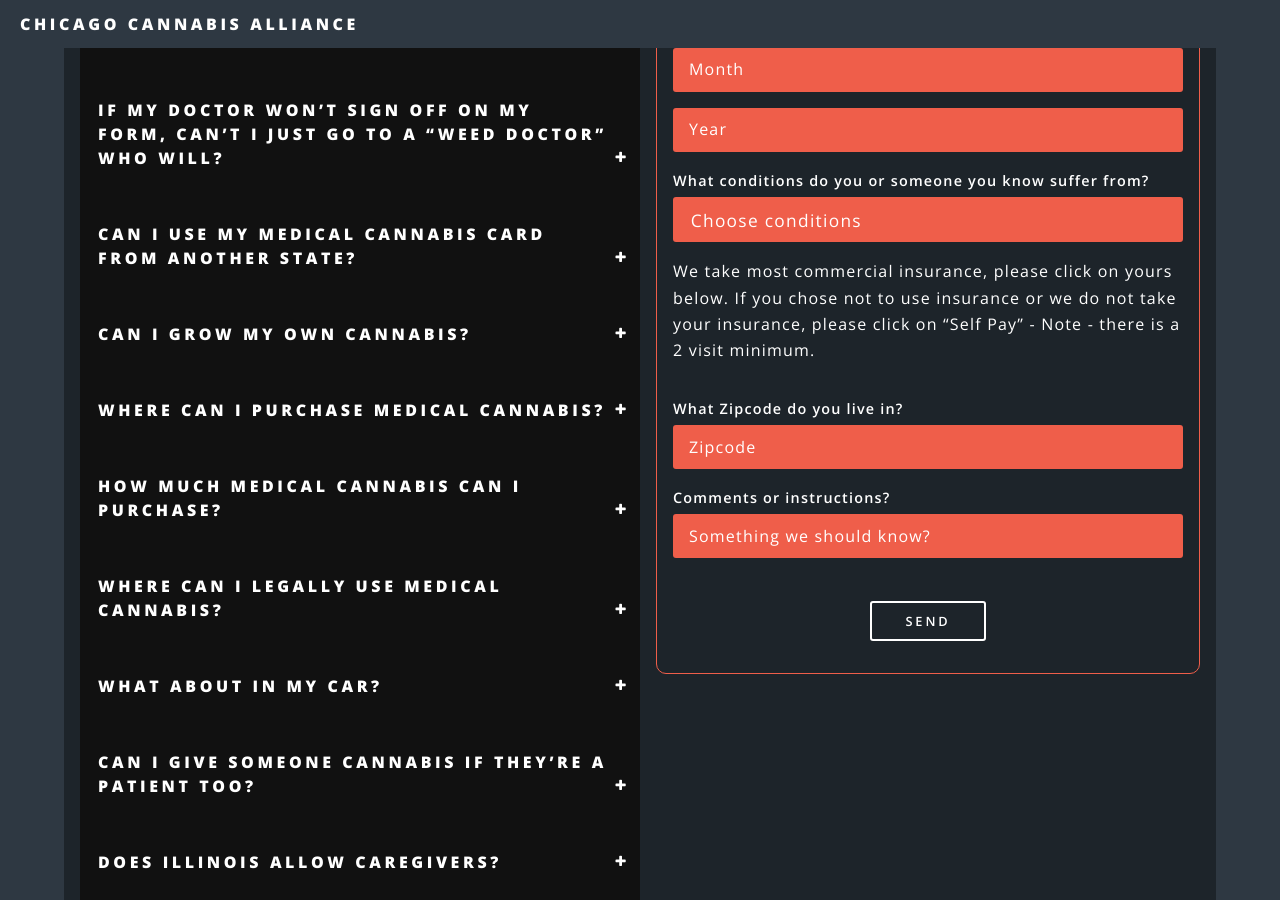
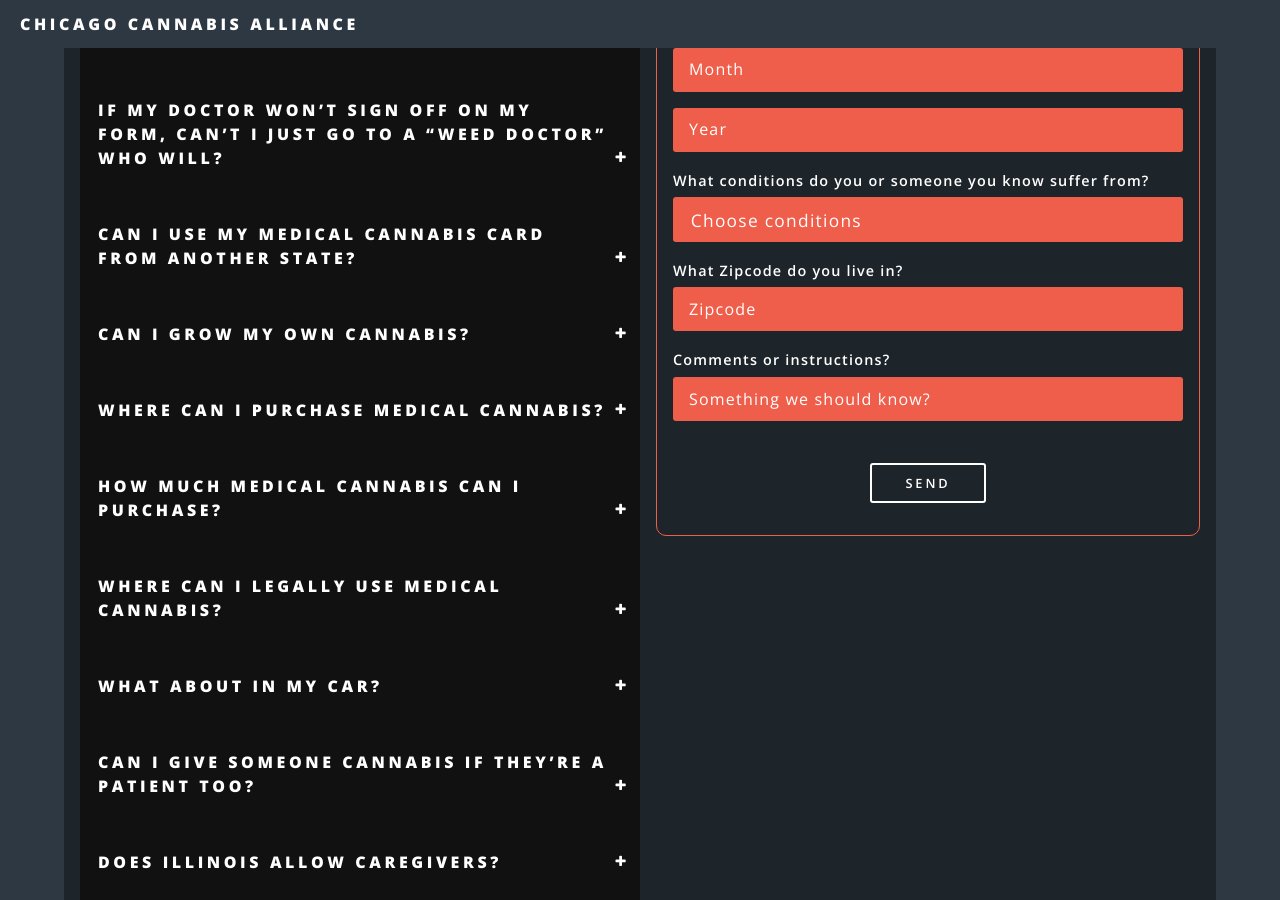
Before and after one commit to roncoalson/CMCA-master, a Jekyll site: the page built from index.html, in a window 1280 px wide and 900 px high, scrolled down 2897 px. Built offline with Jekyll 4.4.1, drawn with Linux system fonts in a browser that asks for light colours.

Commit message:
Remove insurance paragraph on form

```diff
--- a/_includes/large-form.html
+++ b/_includes/large-form.html
@@ -245,9 +245,6 @@
     </select>
 </div>
 
-<div>
-    <p>We take most commercial insurance, please click on yours below. If you chose not to use insurance or we do not take your insurance, please click on “Self Pay” - Note - there is a 2 visit minimum.</p>
-</div>
 <div class='form-field'>
     <label>What Zipcode do you live in?</label>
     <input type="text" name="_zipcode" placeholder="Zipcode" pattern="(\d{5}([\-]\d{4})?)" required>
```
